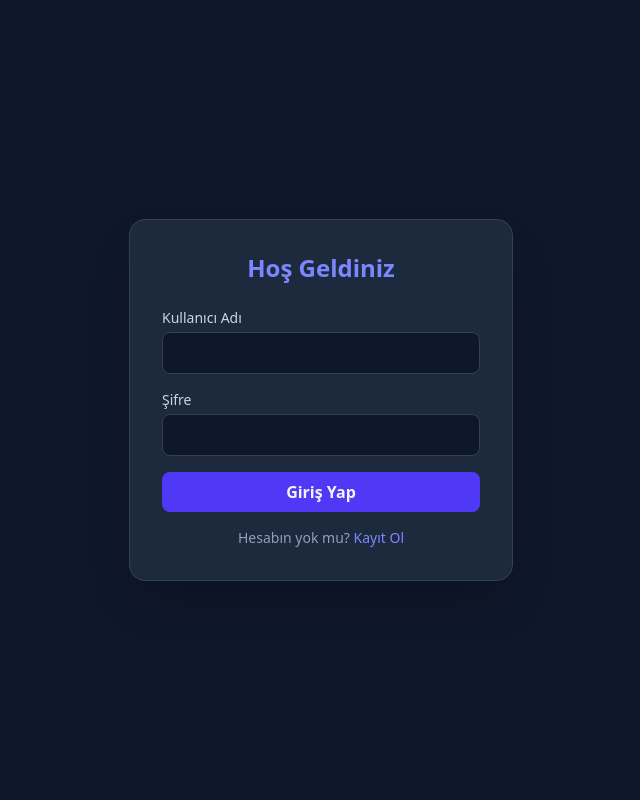
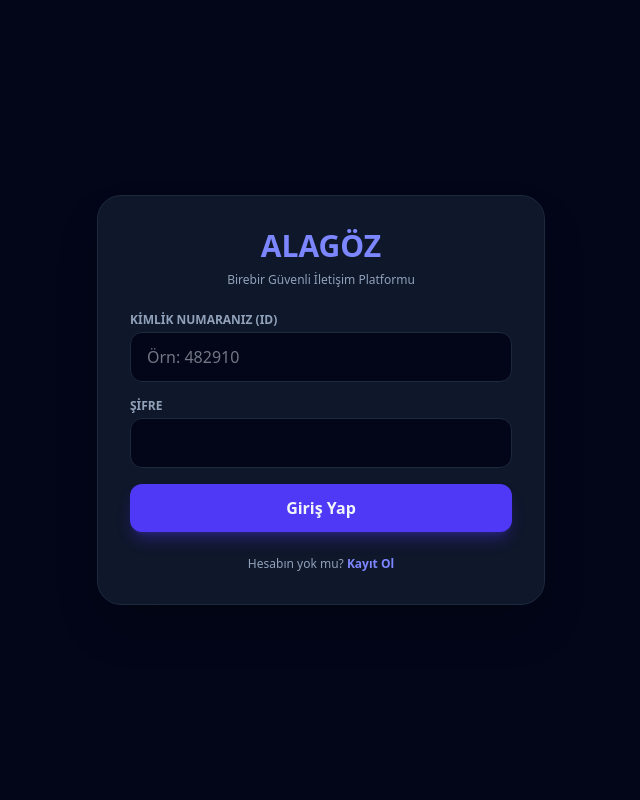
Before and after one commit to serkanefealagoz/ALAGOZ, a Flask app: page /login in a window 1280 px wide. Shown: the whole page, without its empty margins (319-959 px from the left). Run offline with Flask 3, Linux system fonts and the light colour scheme.

Commit message:
login.html

```diff
--- a/templates/login.html
+++ b/templates/login.html
@@ -2,33 +2,35 @@
 <html lang="tr">
 <head>
     <meta charset="UTF-8">
-    <title>Giriş Yap</title>
+    <meta name="viewport" content="width=device-width, initial-scale=1.0">
+    <title>ALAGÖZ - Giriş</title>
     <script src="https://cdn.jsdelivr.net/npm/@tailwindcss/browser@4"></script>
 </head>
-<body class="bg-slate-900 text-slate-100 flex items-center justify-center h-screen">
-    <div class="bg-slate-800 p-8 rounded-2xl shadow-2xl w-96 border border-slate-700">
-        <h2 class="text-2xl font-bold mb-6 text-center text-indigo-400">Hoş Geldiniz</h2>
+<body class="bg-slate-950 text-slate-100 flex items-center justify-center h-screen px-4">
+    <div class="bg-slate-900 border border-slate-800 p-8 rounded-3xl shadow-2xl w-full max-w-md">
+        <h2 class="text-3xl font-black mb-2 text-center text-indigo-400">ALAGÖZ</h2>
+        <p class="text-xs text-center text-slate-400 mb-6">Birebir Güvenli İletişim Platformu</p>
 
         {% with messages = get_flashed_messages(with_categories=true) %}
           {% if messages %}
             {% for category, message in messages %}
-              <div class="mb-4 p-3 text-sm rounded bg-red-500/20 text-red-300 border border-red-500/30">{{ message }}</div>
+              <div class="mb-4 p-3 text-xs rounded-xl bg-emerald-500/10 text-emerald-300 border border-emerald-500/20">{{ message }}</div>
             {% endfor %}
           {% endif %}
         {% endwith %}
 
         <form method="POST" class="space-y-4">
             <div>
-                <label class="block text-sm font-medium mb-1 text-slate-300">Kullanıcı Adı</label>
-                <input type="text" name="username" required class="w-full px-4 py-2 rounded-lg bg-slate-900 border border-slate-700 focus:outline-none focus:border-indigo-500">
+                <label class="block text-xs font-semibold text-slate-400 uppercase mb-1">Kimlik Numaranız (ID)</label>
+                <input type="text" name="custom_id" required placeholder="Örn: 482910" class="w-full px-4 py-3 rounded-xl bg-slate-950 border border-slate-800 focus:outline-none focus:border-indigo-500 text-slate-200">
             </div>
             <div>
-                <label class="block text-sm font-medium mb-1 text-slate-300">Şifre</label>
-                <input type="password" name="password" required class="w-full px-4 py-2 rounded-lg bg-slate-900 border border-slate-700 focus:outline-none focus:border-indigo-500">
+                <label class="block text-xs font-semibold text-slate-400 uppercase mb-1">Şifre</label>
+                <input type="password" name="password" required class="w-full px-4 py-3 rounded-xl bg-slate-950 border border-slate-800 focus:outline-none focus:border-indigo-500 text-slate-200">
             </div>
-            <button type="submit" class="w-full py-2 bg-indigo-600 hover:bg-indigo-500 rounded-lg font-semibold transition duration-200">Giriş Yap</button>
+            <button type="submit" class="w-full py-3 bg-indigo-600 hover:bg-indigo-500 rounded-xl font-bold transition shadow-lg shadow-indigo-600/30">Giriş Yap</button>
         </form>
-        <p class="mt-4 text-center text-sm text-slate-400">Hesabın yok mu? <a href="/register" class="text-indigo-400 hover:underline">Kayıt Ol</a></p>
+        <p class="mt-6 text-center text-xs text-slate-400">Hesabın yok mu? <a href="/register" class="text-indigo-400 hover:underline font-semibold">Kayıt Ol</a></p>
     </div>
 </body>
 </html>
```
